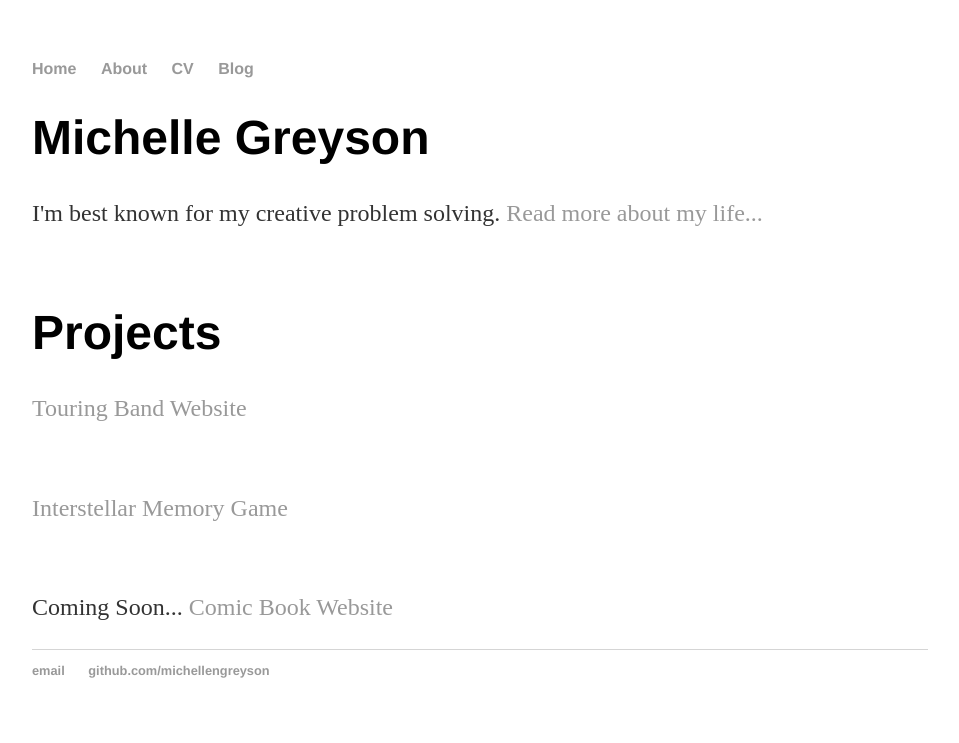
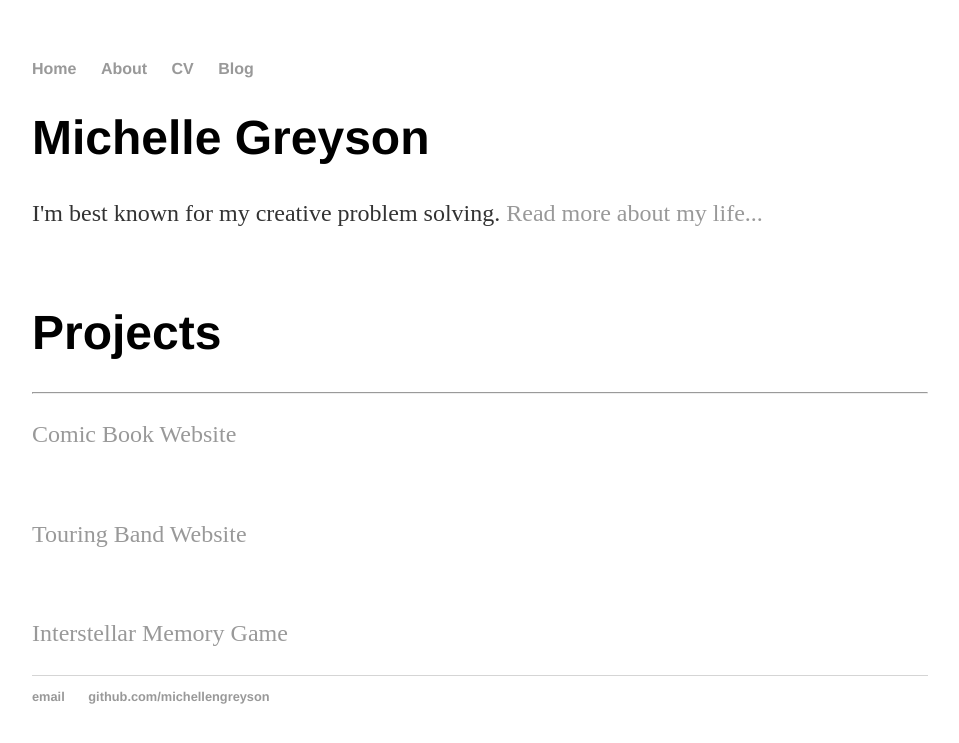
Before and after one commit to michellengreyson/michellengreyson.github.io, a Jekyll site: the page built from index.html, in a window 1280 px wide. Shown: the top 743 px of the page, without its empty margins (160-1119 px from the left). Built offline with Jekyll 4.4.1, drawn with Linux system fonts in a browser that asks for light colours.

Commit message:
Update index.html

```diff
--- a/index.html
+++ b/index.html
@@ -8,9 +8,10 @@ title: Michelle Greyson
 	<br>
 </div><!-- /.blurb -->
 <div class="blurb">
-	<h1>Projects</h1>
+	<h1>Projects</h1><hr>
+
+	<p><a href="https://michellengreyson.github.io/fauxcomix/" target="_blank">Comic Book Website</a></p>
+	<br>
 	<p><a href="https://michellengreyson.github.io/band_website/" target="_blank">Touring Band Website</a></p>
 	<br>
 	<p><a href="https://michellengreyson.github.io/Interstellar_Game/" target="_blank">Interstellar Memory Game</a></p>
-	<br>
-	<p>Coming Soon... <a href="" target="_blank">Comic Book Website</a></p>
```
